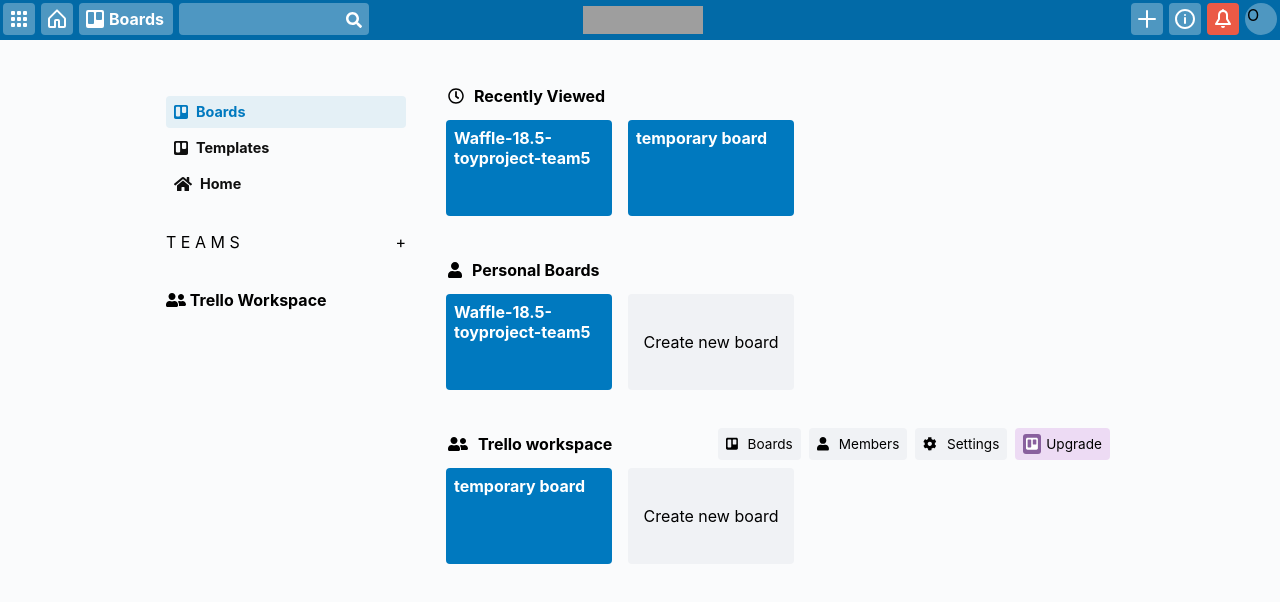
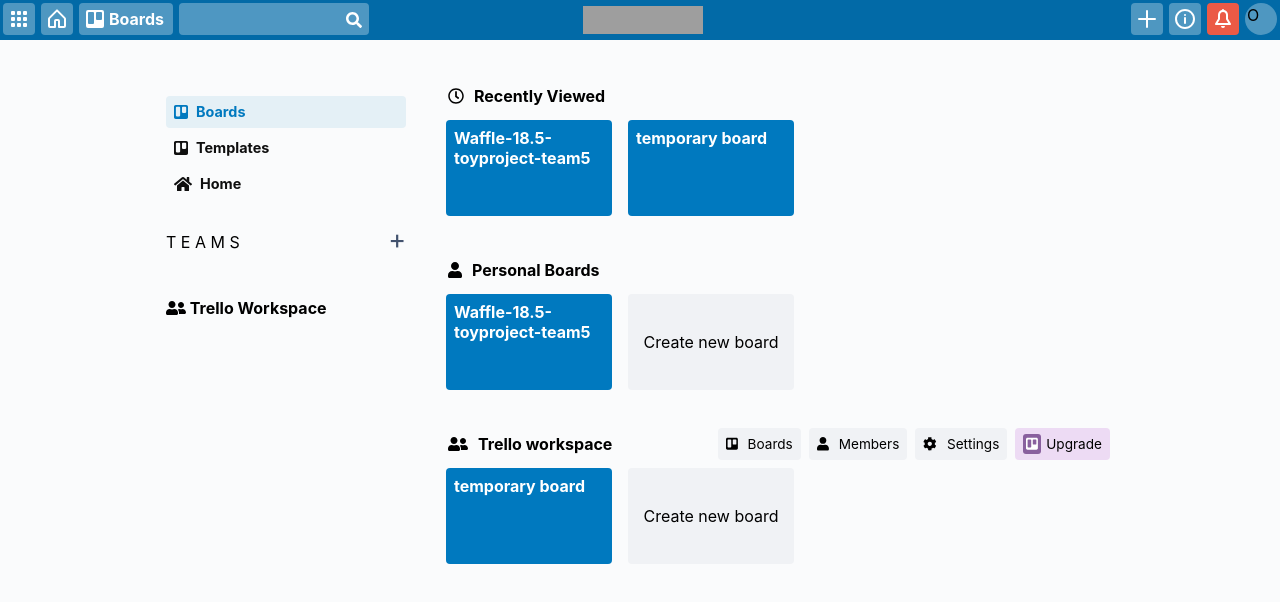
Before and after one commit to wafflestudio18-5/team5-frontend, a React (Create React App) app: page /1/boards in a window 1280 px wide. Shown: the top 602 px of the page. Built offline with nearby package versions, Linux system fonts and the light colour scheme; grey boxes are pictures that could not be loaded.

Commit message:
boards teams + button css 수정

```diff
--- a/src/Components/Boards/Boards.css
+++ b/src/Components/Boards/Boards.css
@@ -201,3 +201,11 @@ ul.Teams li:hover {
   margin-right: 5px;
 
 }
+
+#boards-teams-add {
+  font-size: 27px !important;
+  position: relative;
+  top: -20px;
+  margin-bottom: 0px!important;
+  color: #42526E;
+}
--- a/src/Components/Boards/Boards.js
+++ b/src/Components/Boards/Boards.js
@@ -58,7 +58,7 @@ function Boards(props) {
         </ul>
         <div className="Teams-hdr">
           <p>T E A M S</p>
-          <p>+</p>
+          <p id="boards-teams-add">+</p>
         </div>
         <ul className="Teams">
           <li>
```
